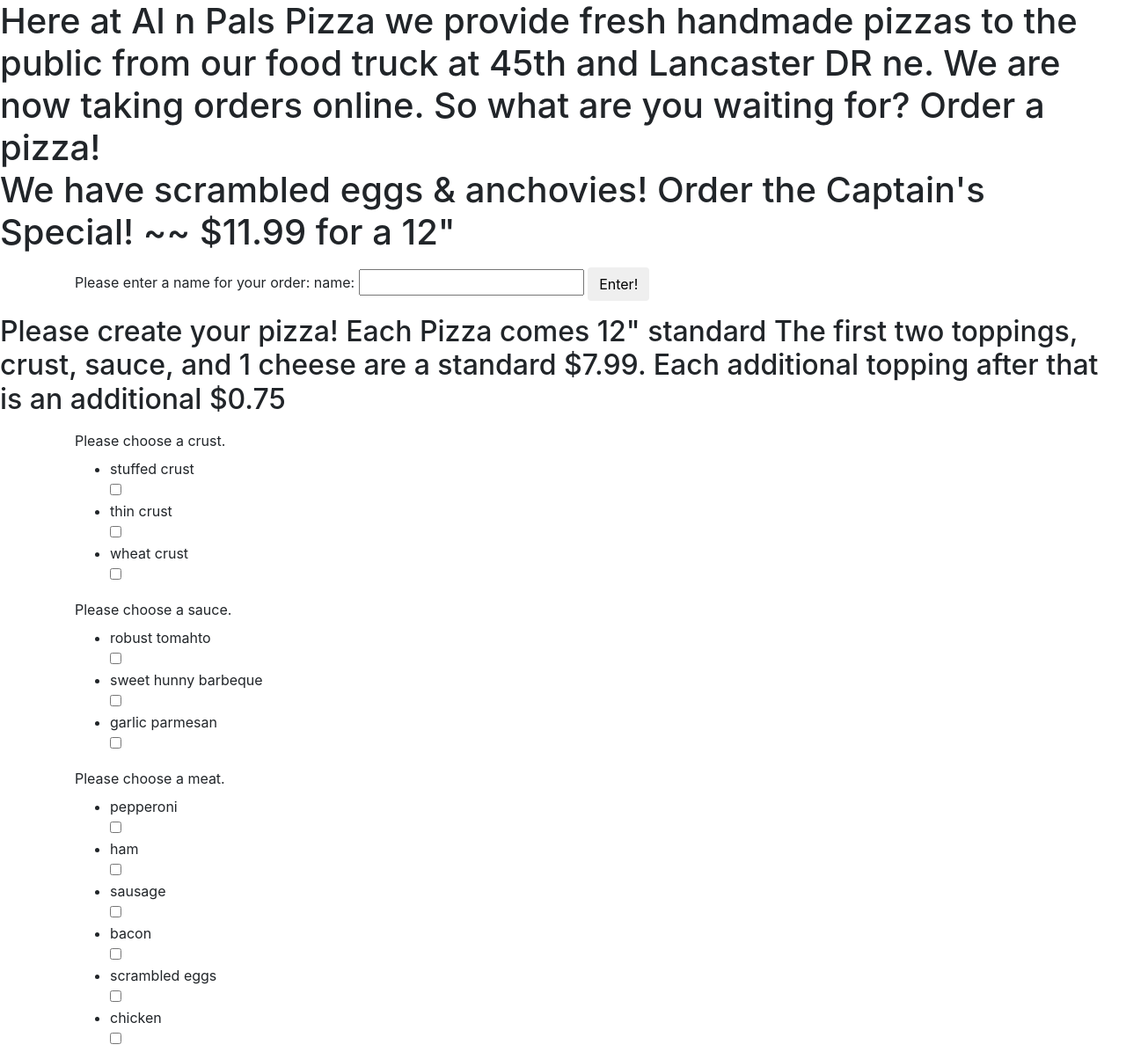
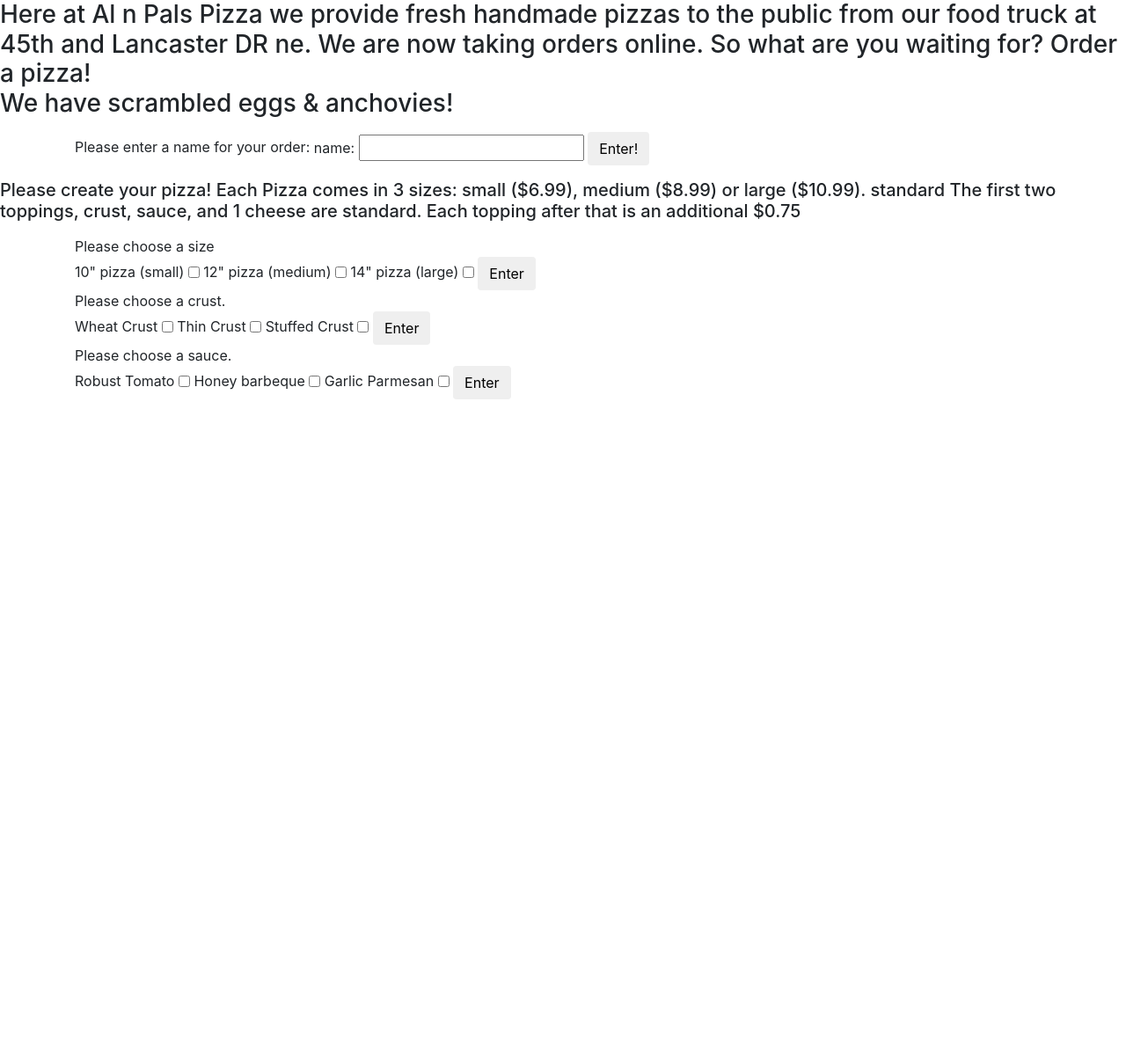
Before and after one commit to apul8377/independent-code-review-2, a plain HTML site: page index.html in a window 1280 px wide. Shown: the top 1196 px of the page at 88% size. After the commit the page ends 800 px from the top, so only its background shows below. Drawn offline with Linux system fonts and the light colour scheme.

Commit message:
added checkbox functions with value returns for size, crust, and sauce.

```diff
--- a/index.html
+++ b/index.html
@@ -6,8 +6,8 @@
   <link href="css/styles.css" rel="stylesheet" type="text/css">
   <HEAD>
   <TITLE>Al n Pals Pizza! Freshest Pies made to order!</TITLE>
-  <h1>Here at Al n Pals Pizza we provide fresh handmade pizzas to the public from our food truck at 45th and Lancaster DR ne. We are now taking orders online. So what are you waiting for? Order a pizza!
-  <p>We have scrambled eggs & anchovies! Order the Captain's Special! ~~ $11.99 for a 12"</p> </h1>
+  <h3>Here at Al n Pals Pizza we provide fresh handmade pizzas to the public from our food truck at 45th and Lancaster DR ne. We are now taking orders online. So what are you waiting for? Order a pizza!
+  <p>We have scrambled eggs & anchovies!</p> </h3>
 </HEAD>
 
 <body>
@@ -21,38 +21,64 @@
     </form>
   </div>
   <p>
-  <h2>Please create your pizza! Each Pizza comes 12" standard The first two toppings, crust, sauce, and 1 cheese are a standard $7.99. Each additional topping after that is an additional $0.75</h2>
+  <h5>Please create your pizza! Each Pizza comes in 3 sizes: small ($6.99), medium ($8.99) or large ($10.99). standard The first two toppings, crust, sauce, and 1 cheese are standard. Each topping after that is an additional $0.75</h5>
   </p>
   <div class="container">
-    <form id="customer-order">
+
+    <form id="size">
       <div>
-        <label for="crust">Please choose a crust.</label>
-        <ul>
-          <li>stuffed crust</li>
-          <input id="stuffed-crust" type="checkbox">
-          </input>
-          <li>thin crust</li>
-          <input id="thin-crust" type="checkbox">
-          </input>
-          <li>wheat crust</li>
-          <input id="wheat-crust" type="checkbox">
-          </input>
-        </ul>
+        <span>Please choose a size</span>
+        <br>
+        10" pizza (small) <input type="checkbox" class="size" id="small" value="small" onclick="if(this.checked){getSize()}" />
+        12" pizza (medium) <input type="checkbox" class="size" id="medium" value="medium" onclick="if(this.checked){getSize()}" />
+        14" pizza (large) <input type="checkbox" class="size" id="large" value="medium"
+          onclick="if(this.checked){getSize()}" />
+
+        <script type="text/javascript">
+          $('.size').on('change', function () {
+            $('.size').not(this).prop('checked', false);
+          });
+        </script>
+        <button type="submit" class="btn">Enter</button>
+      </div>
+    </form>
+
+    <form id="crust">
+      <div>
+        <span>Please choose a crust.</span>
+        <br>
+      Wheat Crust <input type="checkbox" class="crust" id="wheat" value="wheat" onclick="if(this.checked){getCrust()}"  />
+        Thin Crust <input type="checkbox" class="crust" id= "thin" value="thin" onclick="if(this.checked){getCrust()}" />
+        Stuffed Crust <input type="checkbox" class="crust" id= "stuffed" value="stuffed" onclick="if(this.checked){getCrust()}" />
+
+            <script type="text/javascript">
+              $('.crust').on('change', function () {
+                $('.crust').not(this).prop('checked', false);
+              });
+            </script>
+            <button type="submit" class="btn">Enter</button>
+      </div>
+      </form>
+
+      <form id="sauce">
         <div>
-          <label for="sauce">Please choose a sauce.</label>
-          <ul>
-            <li>robust tomahto</li>
-            <input id="tomahto" type="checkbox">
-            </input>
-            <li>sweet hunny barbeque</li>
-            <input id="barbeque" type="checkbox">
-            </input>
-            <li> garlic parmesan</li>
-            <input id="garlic-parm" type="checkbox">
-            </input>
-          </ul>
+          <span>Please choose a sauce.</span>
+          <br>
+          Robust Tomato <input type="checkbox" class="sauce" id="robust-tomato" value="robust-tomato" onclick="if(this.checked){getSauce()}" />
+          Honey barbeque <input type="checkbox" class="sauce" id="honey-barbeque" value="honey-barbeque" onclick="if(this.checked){getSauce()}" />
+          Garlic Parmesan <input type="checkbox" class="sauce" id="garlic-parmesan" value="garlic-parmesan"
+            onclick="if(this.checked){getSauce()}" />
+
+          <script type="text/javascript">
+            $('.sauce').on('change', function () {
+              $('.sauce').not(this).prop('checked', false);
+            });
+          </script>
+          <button type="submit" class="btn">Enter</button>
         </div>
-        <div>
+      </form>
+
+        <!-- <div>
           <label for="meats">Please choose a meat.</label>
           <ul>
             <li>pepperoni</li>
@@ -128,7 +154,7 @@
             <li>shredded provolone</li>
             <input id="shredded-provolone" type="checkbox">
             </input>
-          </ul>
+          </ul> -->
         </div>
       </div>
     </form>
--- a/js/scripts.js
+++ b/js/scripts.js
@@ -22,10 +22,18 @@ function Customer(name) {
   //this.orderNumber = 0;
 }
 
+//This is our Pizza Object Constructor where user's choices will be stored
+function CustomerOrder(crust, size, toppings, price) {
+  this.crust = crust;
+  this.size = size;
+  this.toppings = toppings;
+  this.price = price;
+}
+
 //~~~~~~~~~~~~UI logic~~~~~~~~~~~~
 //This takes the users name from the html form and stores it in username. Then returns username
+
 let customerDb = new CustomerDb();
-
 $("document").ready(function () {
   $("form#customer-info").submit(function (event) {
     event.preventDefault();
@@ -33,5 +41,54 @@ $("document").ready(function () {
     // let newNumber = assignOrderNumber();
     let customer = new Customer(name);
     customerDb.storeCustomers(customer);
+    $("input#username").val(" ");
   });
 });
+
+//function to get size.
+function getSize() {
+  let sizeValue = " ";
+  if (document.getElementById("small").checked == true) {
+    sizeValue = "small";
+  } else if (document.getElementById("medium").checked == true) {
+    sizeValue = "medium";
+  } else if (document.getElementById("large").checked == true) {
+    sizeValue = "large";
+  } else {
+    sizeValue = "Please select a size.";
+  }
+  console.log(sizeValue);
+  return sizeValue;
+}
+
+//function to get crust type.
+function getCrust() {
+  let crustValue = " ";
+  if (document.getElementById("thin").checked == true) {
+    crustValue = "thin-crust";
+  } else if (document.getElementById("wheat").checked == true) {
+    crustValue = "wheat-crust";
+  } else if (document.getElementById("stuffed").checked == true) {
+    crustValue = "stuffed-crust";
+  } else {
+    crustValue = "Please select a crust.";
+  }
+  console.log(crustValue);
+  return crustValue;
+}
+
+//function to get sauce type.
+function getSauce() {
+  let sauceValue = " ";
+  if (document.getElementById("robust-tomato").checked == true) {
+    sauceValue = "robust-tomato";
+  } else if (document.getElementById("honey-barbeque").checked == true) {
+    sauceValue = "honey-barbeque";
+  } else if (document.getElementById("garlic-parmesan").checked == true) {
+    sauceValue = "garlic-parmesan";
+  } else {
+    sauceValue = "Please select a sauce.";
+  }
+  console.log(sauceValue);
+  return sauceValue;
+}
```
